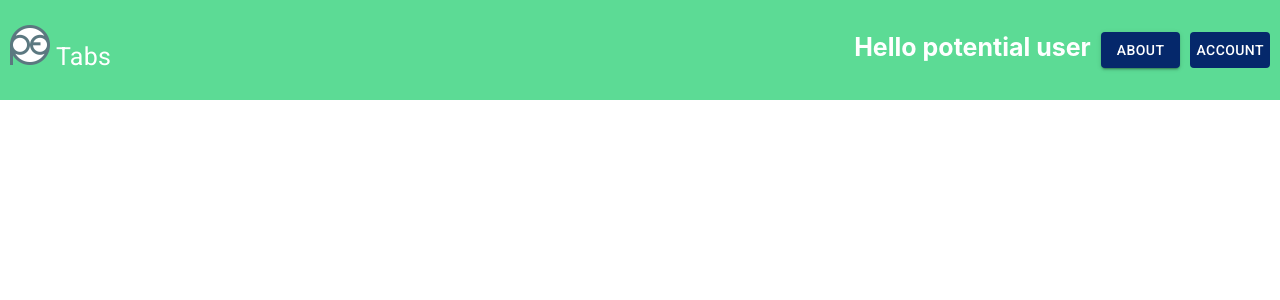
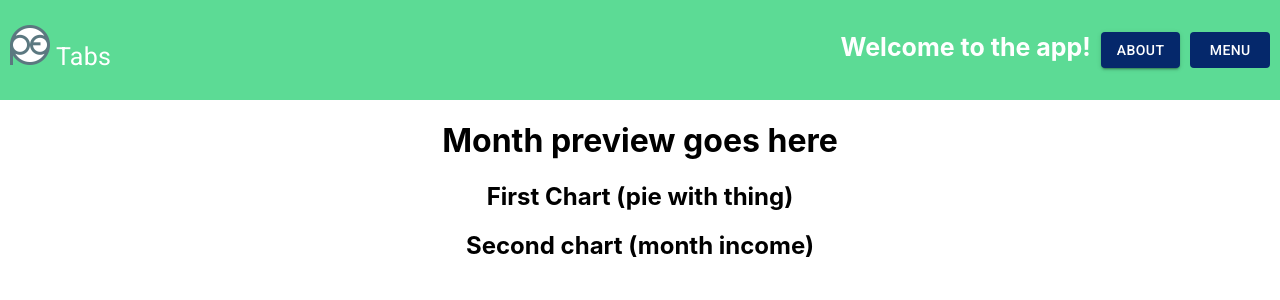
Before and after one commit to stanleysh/tabs, a React (Create React App) app: page /demo in a window 1280 px wide. Shown: the top 300 px of the page. Built offline with nearby package versions, Linux system fonts and the light colour scheme.

Commit message:
starting work on demo page

```diff
--- a/controllers/expenses.js
+++ b/controllers/expenses.js
@@ -1,4 +1,2 @@
-// CREATE TABLE group_memebers (group_id int4 REFERENCES groups(group_id) ON UPDATE CASCADE ON DELETE CASCADE, member_id int4 REFERENCES users(id) ON UPDATE CASCADE,
-
 // Updating expenses using total amount from expense table
 // WITH total as (SELECT user_id, SUM(amount) as total_expense FROM expenses GROUP BY user_id) UPDATE users SET current_funds = total.total_expense FROM total WHERE users.id = total.user_id
--- a/src/components/NavBar/NavBar.jsx
+++ b/src/components/NavBar/NavBar.jsx
@@ -55,18 +55,26 @@ function NavBar(props) {
     }
 
     let greeting;
-    let loginLogout;
+    let loggedIn;
 
 
     if (props.user) {
         greeting =
-        <h4> Hi {props.user.rows[0].name} </h4>
-        loginLogout =
+        <h4> Welcome {props.user.rows[0].name}! </h4>
+        loggedIn =
+        <>
+            <MenuItem><a className={classes.dropMenuLink} href="/finances">finance</a></MenuItem>
+        <MenuItem><a className={classes.dropMenuLink} href="/profile">Profile</a></MenuItem>
         <MenuItem><a className={classes.dropMenuLink} href="/" onClick={props.handleLogout}>Logout</a></MenuItem>
+        </>
     } else {
-        greeting = <h4>Hello potential user</h4>
-        loginLogout =
-        <MenuItem><a className={classes.dropMenuLink} href="/login">Login</a></MenuItem>;
+        greeting = <h4>Welcome to the app!</h4>
+        loggedIn =
+        <>
+        <MenuItem><a className={classes.dropMenuLink} href="/demo">Demo</a></MenuItem>
+        <MenuItem><a className={classes.dropMenuLink} href="/signup">Signup</a></MenuItem>
+        <MenuItem><a className={classes.dropMenuLink} href="/login">Login</a></MenuItem>
+        </>
     }
 
     return (
@@ -78,7 +86,7 @@ function NavBar(props) {
                 {greeting}
                 <Link href='/about' className={classes.linkButtons}><Button variant="contained" color="primary" className={classes.navButtons}>About</Button></Link>
                 <Button aria-controls="simple-menu" aria-haspopup="true" onClick={handleClick} className={classes.navButtons}>
-                    Account
+                    Menu
                 </Button>
                 <Menu
                     id="simple-menu"
@@ -87,8 +95,7 @@ function NavBar(props) {
                     open={Boolean(anchorEl)}
                     onClose={handleClose}
                 >
-                    <MenuItem><a className={classes.dropMenuLink} href="/signup">Signup</a></MenuItem>
-                    {loginLogout}
+                    {loggedIn}
                 </Menu>
             </div>
         </div>
--- /dev/null
+++ b/src/pages/DemoPage/DemoPage.jsx
@@ -0,0 +1,12 @@
+import React from 'react';
+import './DemoPage.css';
+
+const DemoPage = (props) => (
+    <div className = 'month-preview'>
+        <h1>Month preview goes here</h1>
+        <h2>First Chart (pie with thing)</h2>
+        <h2>Second chart (month income)</h2>
+    </div>
+);
+
+export default DemoPage;
--- a/src/pages/LoginPage/LoginPage.jsx
+++ b/src/pages/LoginPage/LoginPage.jsx
@@ -90,8 +90,8 @@ function LoginPage(props) {
           >
             Sign In
           </Button>
-          <Grid container>
-            <Grid item xs>
+          <Grid container justify="space-between">
+            <Grid item>
               <Link href="/" variant="body2">
                 Cancel
               </Link>
--- a/src/pages/app/App.js
+++ b/src/pages/app/App.js
@@ -8,6 +8,7 @@ import SignupPage from '../SignupPage/SignupPage';
 import LoginPage from '../LoginPage/LoginPage';
 import AboutPage from '../AboutPage/AboutPage';
 import HomePage from '../HomePage/HomePage';
+import DemoPage from '../DemoPage/DemoPage';
 
 class App extends Component {
   constructor() {
@@ -62,6 +63,9 @@ class App extends Component {
           user = {this.state.user}
           />
         }/>
+        <Route exact path = '/demo' render={() =>
+        <DemoPage/>
+        }/>
         </Switch>
 
       </div>
```
Also changed, not shown: src/pages/DemoPage/DemoPage.css (added).
